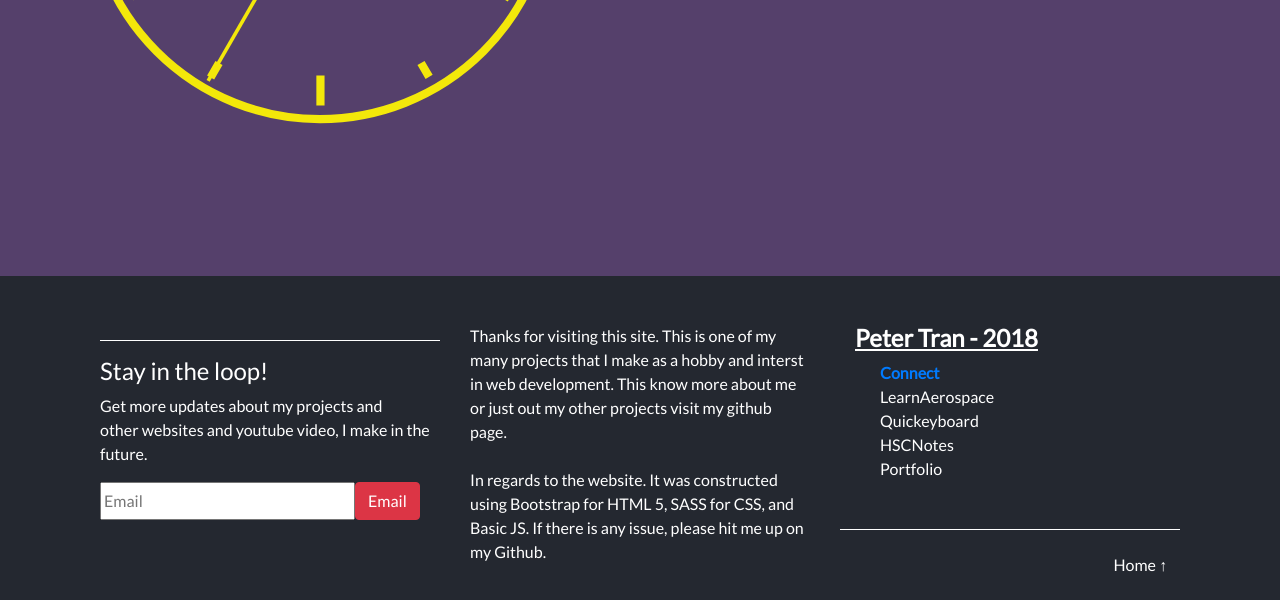
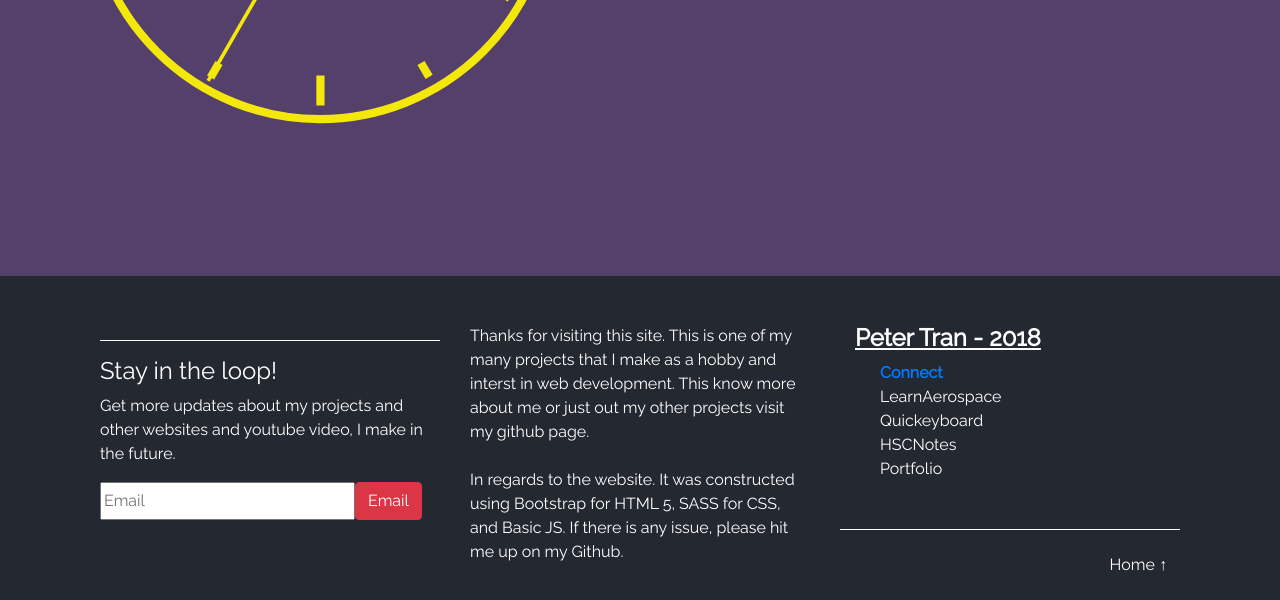
Before and after one commit to Pitatoran/Time, a plain HTML site: page index.html in a window 1280 px wide. Shown: the part 578-1178 px from the top of the page. Drawn offline with nearby package versions, Linux system fonts and the light colour scheme.

Commit message:
Update style.css

```diff
--- a/css/style.css
+++ b/css/style.css
@@ -1,6 +1,6 @@
 @import url("https://fonts.googleapis.com/css?family=Orbitron");
-@import url("https://fonts.googleapis.com/css?family=Lato");
-body { font-family: "Lato", sans-serif; }
+@import url("https://fonts.googleapis.com/css?family=Raleway");
+body { font-family: "Raleway", sans-serif; }
 
 /* Layout */
 .main { display: flex; padding: 2em; height: 90vh; justify-content: center; align-items: middle; }
```
